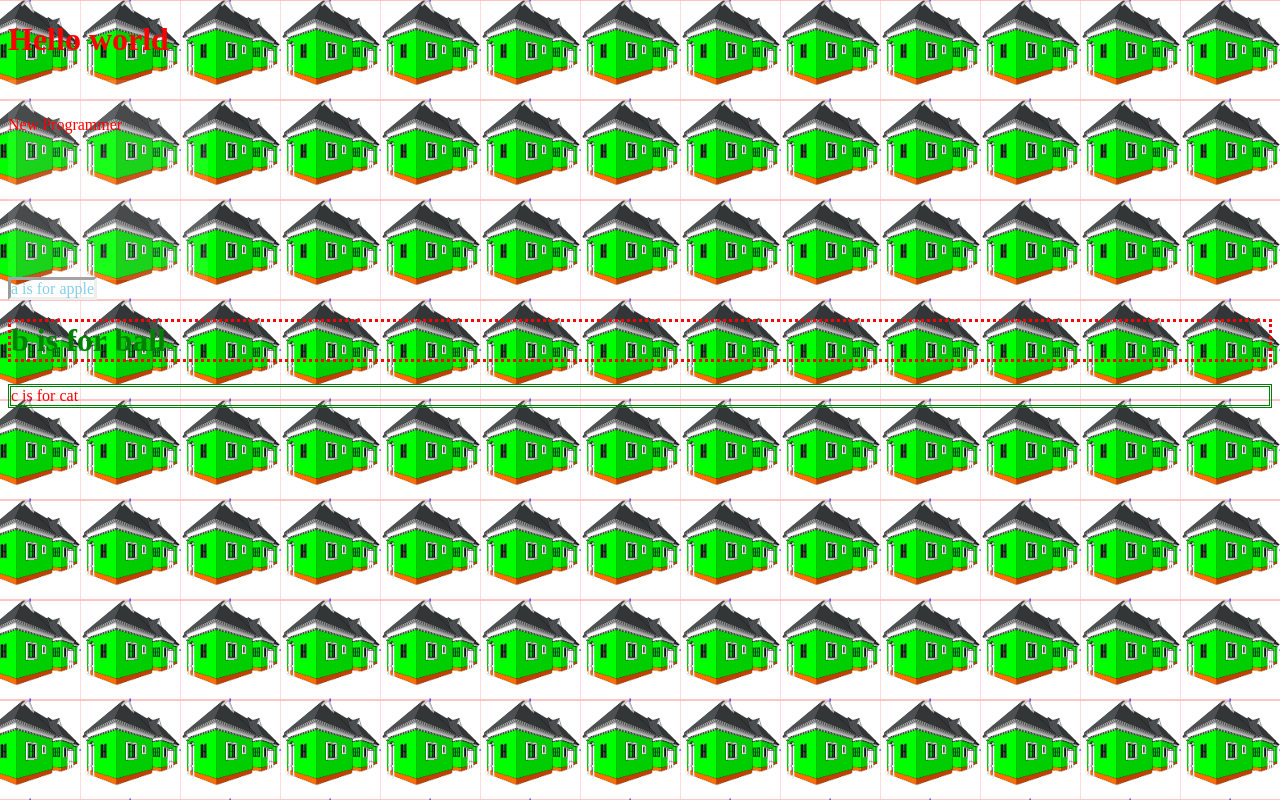
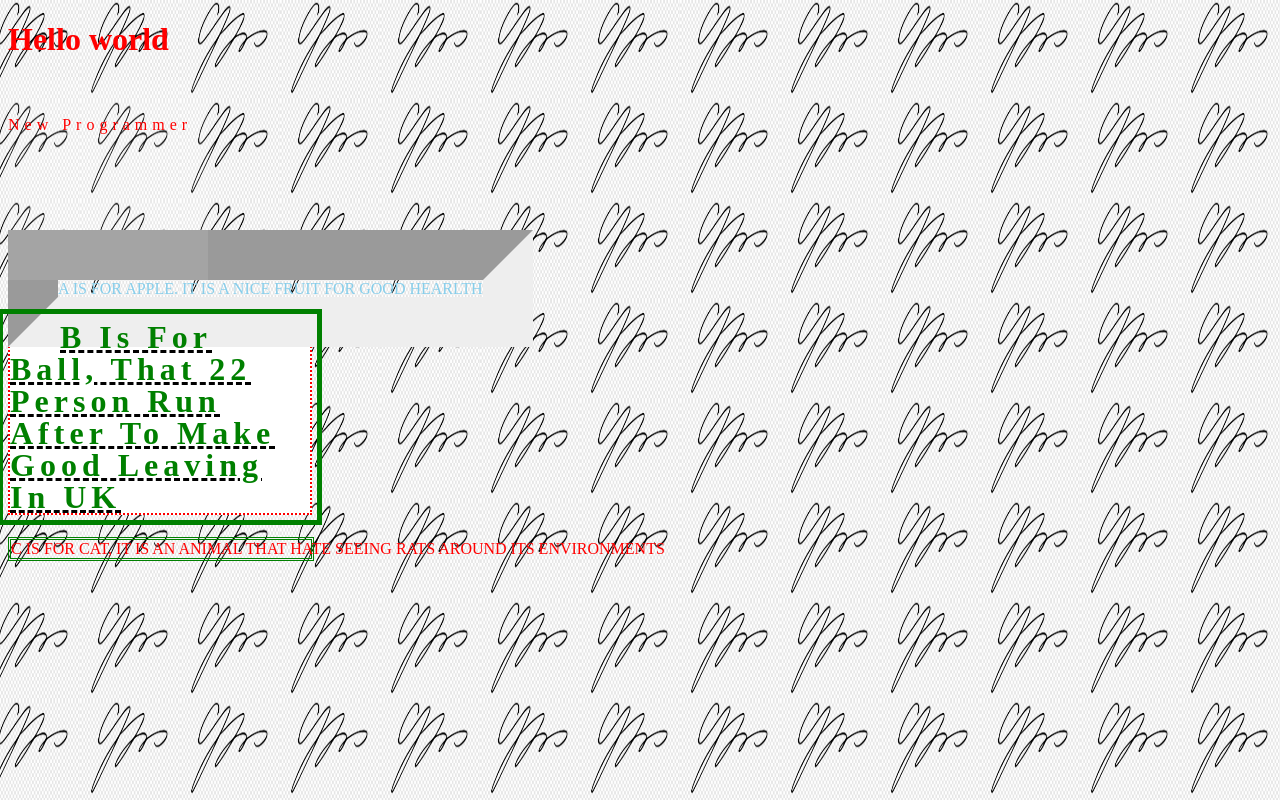
Before and after one commit to WaterEX/new-class, a plain HTML site: page index.html in a window 1280 px wide. Drawn offline with Linux system fonts and the light colour scheme.

Commit message:
added text transform

```diff
--- a/style.css
+++ b/css/style.css
@@ -1,6 +1,6 @@
 body{
 	background-color: skyblue;
-	background-image: url("building.PNG");
+	background-image: url("../images/001.PNG");
 	background-repeat: repeat-xy;
 	background-image-opacity: 0.1;
 	background-position: right top;
@@ -23,6 +23,8 @@ body{
 	opacity: 1;
 }
 #new-d{
+
+letter-spacing: 5px;
 	height: 100px;
 	width: 200px;
 	position: absolute;
@@ -32,13 +34,32 @@ body{
 p.black{
 	color: hsl(0, 100%, 50%);
 	border: double green;
+	width: 300px;
+	text-transform: uppercase;
+	white-space: nowrap;
+
 }
 h1.black{
 	color: green;
-	border:  dotted red;
-	border-style: dotted;
+	border:  dotted red 2px;
+	width: 300px;
+	background-color: #ffffff;
+
 }
 a.black{
 	color: skyblue;
-	border: inset;
+	border: inset 50px;
+	text-transform: uppercase;
+	}
+h1.black{
+	outline-style: solid;
+	outline-width: thick;
+	outline-offset: 5px;
+	text-decoration-line: underline;
+	text-decoration-color: black;
+	text-decoration-style: dashed;
+	text-transform: capitalize;
+	text-indent: 50px;
+	letter-spacing: 5px;
+	line-height: 1;
 }
--- a/index.html
+++ b/index.html
@@ -4,7 +4,7 @@
 	<meta charset="utf-8">
 	<meta name="viewport" content="width=device-width, initial-scale=1">
 	<title></title>
-	<link rel="stylesheet" href="style.css">
+	<link rel="stylesheet" href="css/style.css">
 </head>
 <body>
 	<h1 id="heading"> Hello world </h1>
@@ -14,8 +14,8 @@
 	<div id="new-d">
 		<p id="new-p"> New Programmer </p>
 	</div>
-	<a class="black"> a is for apple </a>
-	<h1 class="black"> b is for ball </h1>
-	<p class="black"> c is for cat </p>
+	<a class="black"> a is for apple. it is a nice fruit for good hearlth </a>
+	<h1 class="black"> b is for ball, that 22 person run after to make good leaving in UK </h1>
+	<p class="black"> c is for cat, it is an animal that hate seeing rats around its environments </p>
 </body>
 </html>
```
Also changed, not shown: building.PNG (deleted), 1 other file.
